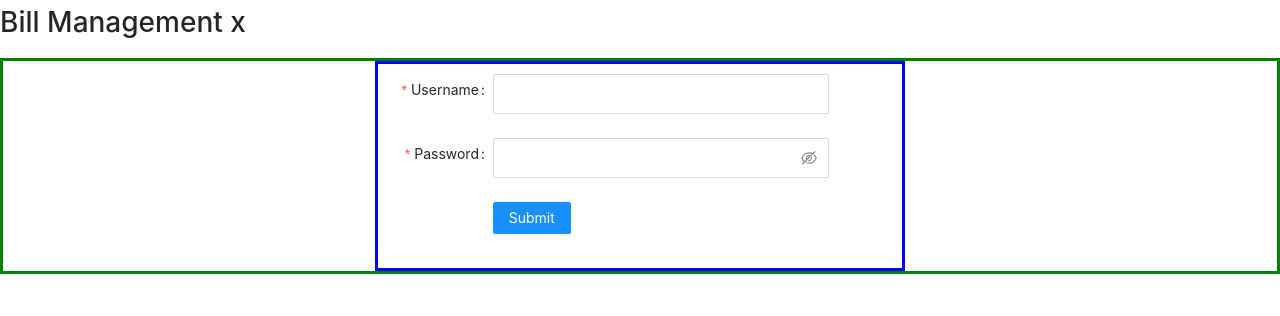
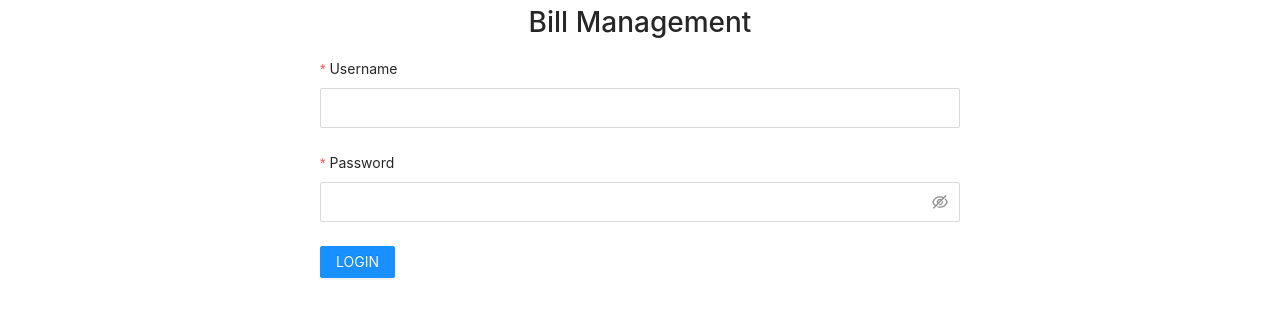
Before and after one commit to onelazyugy/react-bill-management-ui, a React (Create React App) app: page / in a window 1280 px wide. Shown: the top 316 px of the page. Built offline with nearby package versions, Linux system fonts and the light colour scheme.

Commit message:
clean up login form styling

```diff
--- a/src/components/Header.js
+++ b/src/components/Header.js
@@ -4,8 +4,8 @@ import { Row, Col } from "antd";
 const Header = () => {
     return (
         <Row justify="center">
-            <Col span={24}>
-                <h1>Bill Management x</h1>
+            <Col>
+                <h1>Bill Management</h1>
             </Col>
         </Row>
     );
--- a/src/components/Login.js
+++ b/src/components/Login.js
@@ -15,16 +15,13 @@ const Login = () => {
   };
 
   return (
-    <div style={{border: 'solid green'}}>
-        <Row>
-            <Col span={24}>
-                <Row align="center">
-                    <Col span={10}>
-                        <div style={{border: 'solid blue', padding: '10px'}}>
+    <Row justify="center">
+        <Col span={12}>
             <Form
+                layout={'vertical'}
                 name="login"
-                                labelCol={{ span: 5 }}
-                                wrapperCol={{ span: 16 }}
+                // labelCol={{ span: 5 }}
+                // wrapperCol={{ span: 16 }}
                 initialValues={{ remember: true }}
                 onFinish={onFinish}
                 onFinishFailed={onFinishFailed}
@@ -46,18 +43,14 @@ const Login = () => {
                     <Input.Password size="large" />
                 </Form.Item>
 
-                                <Form.Item wrapperCol={{ offset: 5, span: 5 }}>
+                <Form.Item wrapperCol={{ offset: 0, span: 5 }}>
                     <Button type="primary" htmlType="submit">
-                                        Submit
+                        LOGIN
                     </Button>
                 </Form.Item>
             </Form>
-                        </div>
         </Col>
     </Row>
-            </Col>
-        </Row>
-    </div>
   );
 };
 
```
Lines whose indentation alone changed are shown as unchanged.
